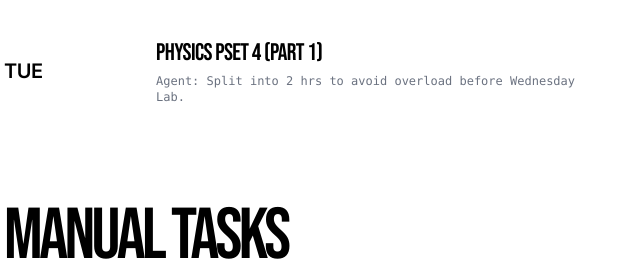
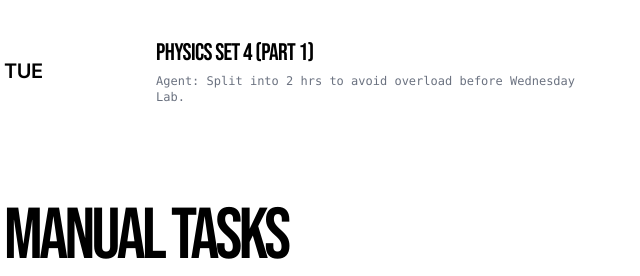
Before and after one commit to minmon6767/Chronos-Workspace-Study-Agent, a plain HTML site: page index.html in a window 1280 px wide. Shown: the part 502-778 px from the top of the page, 316-956 px from the left. Drawn offline with nearby package versions, Linux system fonts and the light colour scheme.

Commit message:
Update index.html

```diff
--- a/index.html
+++ b/index.html
@@ -159,7 +159,7 @@
                     <div class="border-t-bw border-b-bw border-black py-4 grid grid-cols-12 gap-4 items-center">
                         <div class="col-span-2 text-xl font-bold tracking-tight uppercase">TUE</div>
                         <div class="col-span-6">
-                            <p class="text-2xl uppercase tracking-tight bebas">Physics Pset 4 (Part 1)</p>
+                            <p class="text-2xl uppercase tracking-tight bebas">Physics set 4 (Part 1)</p>
                             <p class="text-xs font-mono mt-1 text-gray-500">Agent: Split into 2 hrs to avoid overload before Wednesday Lab.</p>
                         </div>
                         <div class="col-span-4 flex gap-2 justify-end">
```
